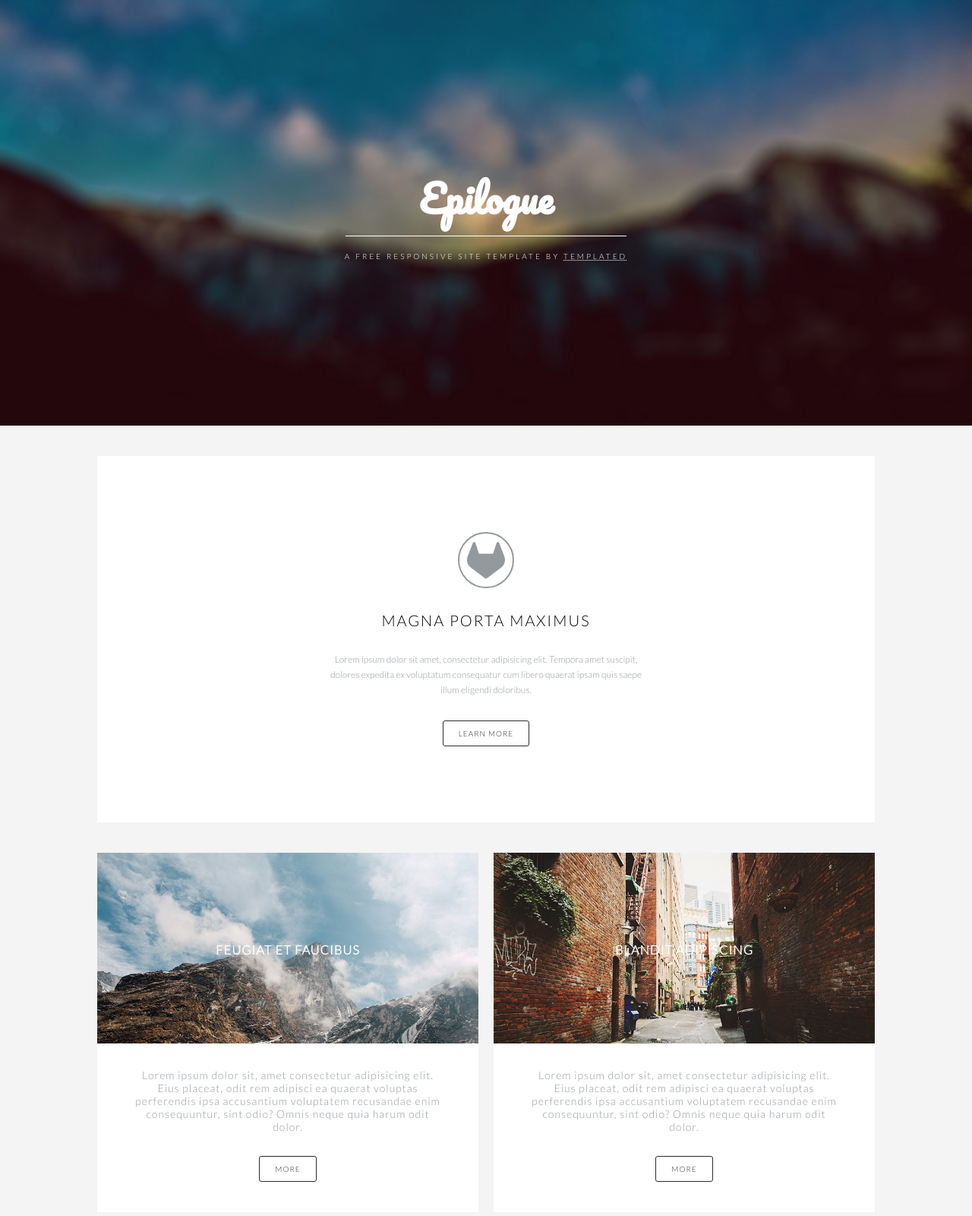
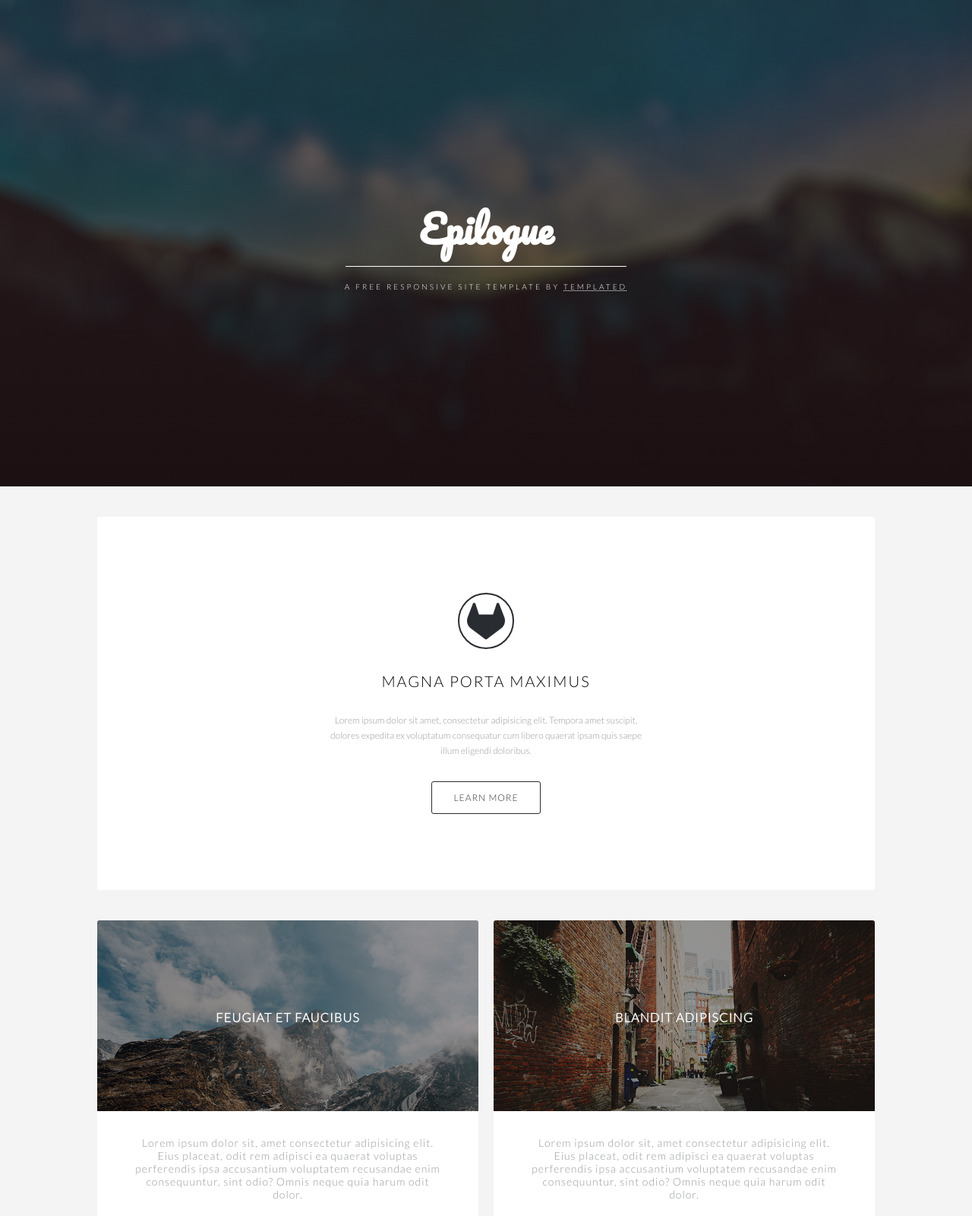
Before and after one commit to Nelnaji/epilogue.template, a plain HTML site: page epilogue/index.html in a window 1280 px wide. Shown: the top 1600 px of the page at 76% size. Drawn offline with Linux system fonts and the light colour scheme.

Commit message:
fin du projet

```diff
--- a/epilogue/public/css/style.css
+++ b/epilogue/public/css/style.css
@@ -18,14 +18,15 @@ body {
     background-color: #f4f4f4;
 }
 
-img::after {}
 
 /* Styling du header */
 
 header {
-    background: url(../images/banner.jpg) no-repeat center center;
+    background-image: linear-gradient(rgba(41, 41, 41, 0.6),
+            rgba(22, 22, 22, 0.6)), url(../images/banner.jpg);
     background-size: cover;
-    height: 70vh;
+    height: 80vh;
+
 }
 
 header {
@@ -41,6 +42,7 @@ header h1 {
     font-size: 5rem;
     font-family: "Pacifico", cursive;
     padding-bottom: .5rem;
+
 }
 
 header p {
@@ -52,7 +54,7 @@ header p {
 header hr {
     border: none;
     padding-bottom: 2rem;
-    border-top: 1px solid white;
+    border-top: 1px solid #fff;
     width: 37rem;
 }
 
@@ -82,14 +84,15 @@ main {
     flex-direction: column;
     gap: 3rem;
     padding: 10rem;
+    border-radius: 3px;
 
 }
 
 .icon-header {
     font-size: 5rem;
-    color: #94999E;
+    color: #292D31;
     padding: 1rem;
-    border: 2px solid #94999E;
+    border: 2px solid #292D31;
     border-radius: 50%;
 }
 
@@ -111,6 +114,7 @@ main {
 }
 
 
+
 /* styling de tout les boutons qui sont entourés d'une bordure */
 .first-container a:link,
 .first-container a:visited,
@@ -127,6 +131,11 @@ main {
     letter-spacing: .1rem;
 }
 
+.first-container a:link,
+.first-container a:visited {
+    font-size: 1.2rem;
+    padding: 1.3rem 2.8rem;
+}
 
 /* Styling of the grid */
 
@@ -149,7 +158,10 @@ main {
 
 .img-grid img {
     width: 100%;
+    filter: brightness(0.6);
+
 }
+
 
 .img-grid {
     position: relative;
@@ -164,6 +176,7 @@ main {
     top: 50%;
     left: 50%;
     transform: translate(-50%, -50%);
+    z-index: 1;
 }
 
 .grid-ele {
@@ -176,6 +189,8 @@ main {
     letter-spacing: .1rem;
     font-size: 1.4rem;
     padding-bottom: 4rem;
+    border-radius: 3px;
+    overflow: hidden;
 }
 
 
@@ -236,10 +251,13 @@ footer hr {
     color: #94999E;
 }
 
+footer p {
+    font-size: 1.3rem;
+}
+
 footer p a:link,
 footer p a:visited {
     text-decoration: none;
     border-bottom: 1px dotted;
-    font-size: 1.6rem;
     color: #94999E;
 }
```
